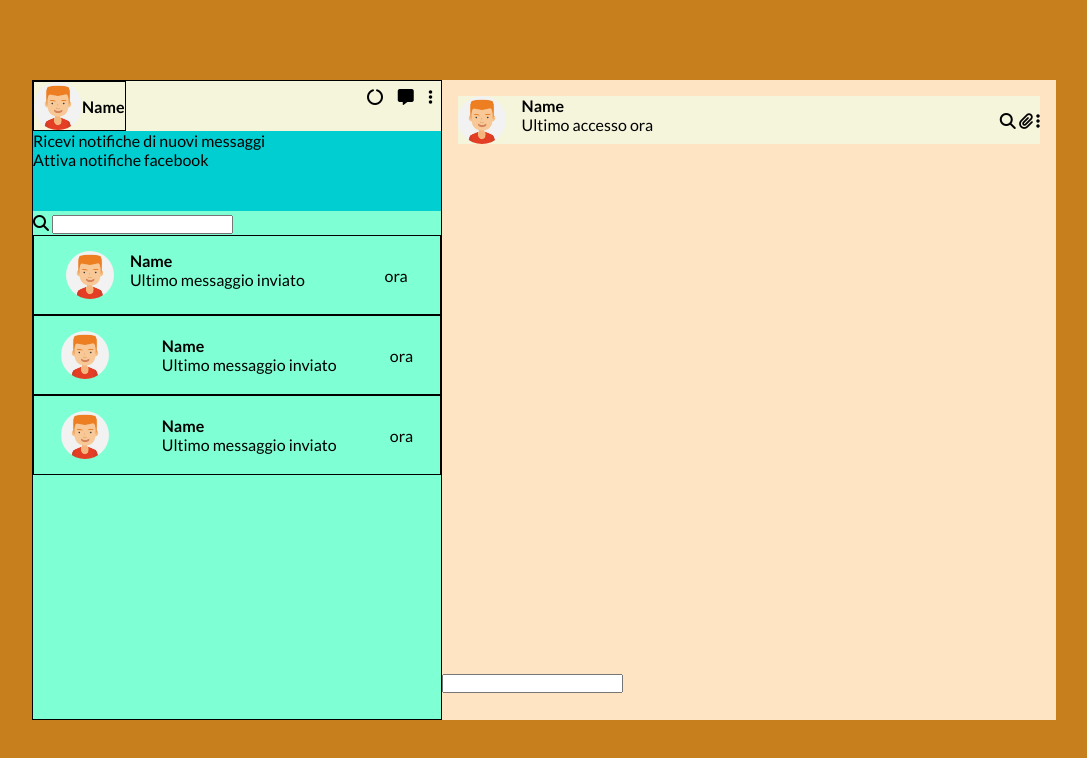
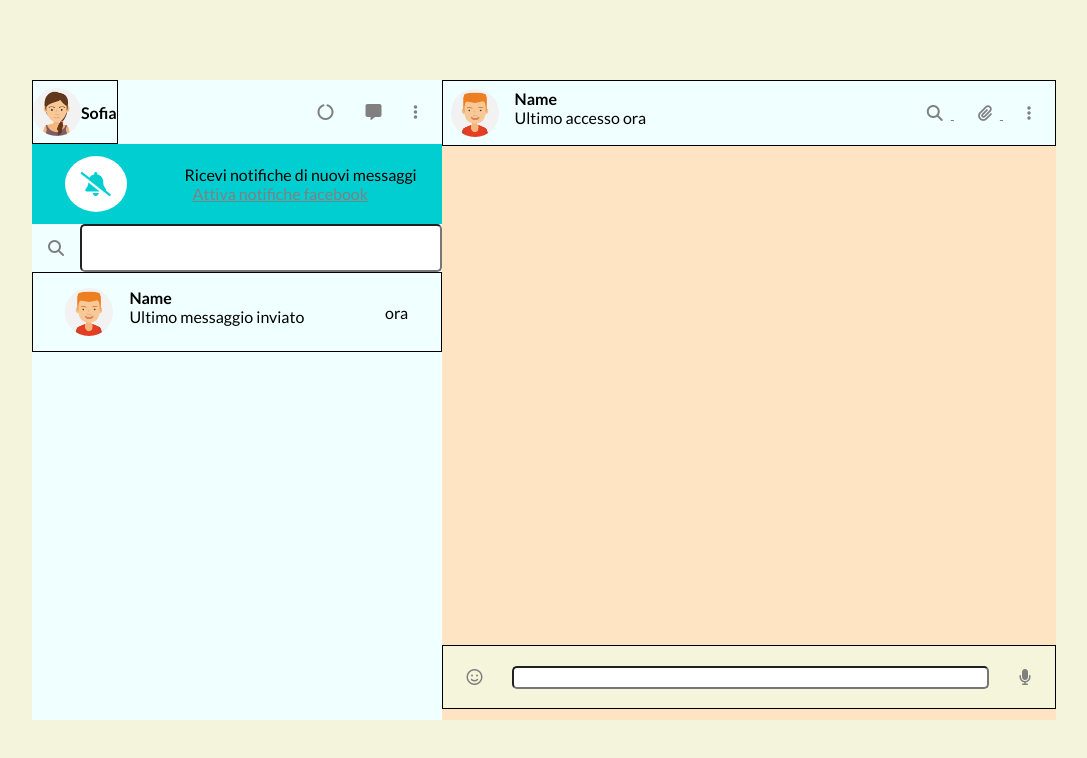
Before and after one commit to Serenajandra/vue-boolzapp, a plain HTML site: page index.html in a window 1280 px wide. Shown: the whole page, without its empty margins (96-1183 px from the left). Drawn offline with nearby package versions, Linux system fonts and the light colour scheme.

Commit message:
terminato primo layout

```diff
--- a/css/style.css
+++ b/css/style.css
@@ -18,30 +18,31 @@ img{
     height: 100vh;
     padding-top: 10vh;
   /* DEBUG */
-    background-color: rgb(198, 127, 28);
+    background-color:rgb(244, 244, 221);
 }
 .app-container{
     display: flex;
     width: 80%;
     height: 80vh;
     margin: 0 auto;
+    background-color: azure;
+}
+a, i{
+    color: gray;
+    padding: 0.5rem
 }
 
 /* MENU LATERALE */
 
 .side-menu{
     width: 40%;
-    /* max-height: 90vh; */
-    /* DEBUG */
-    border: 1px solid black;
-    background-color: aquamarine;
 }
 
 /* MENU HEADER */
 .header-menu{
     width: 100%;
     /* height: 10vh; */
-    background-color: beige;
+    background-color: azure;
 
 }
 .active_item{
@@ -73,16 +74,27 @@ img{
 .main-menu{
 width: 100%;
 height: 80vh;
+
 }
 
 .notifiche{
+    display: flex;
     background-color: darkturquoise;
     width: 100%;
     min-height: 10vh;
+    justify-content: space-around;
+    align-items: center;
+}
+.fa-bell-slash{
+    background-color: white;
+    border-radius: 50%;
+    padding: 1rem;
+    font-size: 1.5rem;
+    color: darkturquoise;
 }
 
 .search-item{
- line-height: 1.5rem;
+ display: flex;
 }
 
 .chat-list{
@@ -111,19 +123,42 @@ height: 80vh;
 main{
     width: 60%;
     height: 100%;
-    overflow-y: scroll;
+
     background-color: bisque;
 }
 
 .avatar-active-card{
-    height: 20%;
+    height: 10%;
     display: flex;
     justify-content: space-between;
-    margin: 1rem;
+    padding: .5rem;
     align-items: center;
-    background-color: beige;
+    background-color: azure;
+    border: 1px solid black;
 }
 .opened-chat{
     width: 100%;
-    height: 80%;
+    height: 78%;
+    overflow-y: scroll;
 }
+
+Footer{
+    display: flex;
+    height: 10%;
+    width: 100%;
+    padding: 0.5rem;
+    border: 1px solid black;
+    background-color: beige;
+    justify-content: space-around;
+    align-items: center;
+}
+.write-message{
+    width: 80%;
+    margin: 0 auto;
+    text-align: center;
+}
+input{
+    border-radius: 5px;
+    width: 100%;
+    line-height: 1.2rem;
+}
--- a/index.html
+++ b/index.html
@@ -22,13 +22,19 @@
                 <div class="header-menu">
                     <div class="active_item">
                         <div class="owner-card">
-                            <img class="avatar_img" src="img/avatar_1.jpg" alt="">
-                            <h4>Name</h4>
+                            <img class="avatar_img" src="img/avatar_io.jpg" alt="">
+                            <h4>Sofia</h4>
                         </div>
                         <div class="right_menu">
+                            <a href="">
                                 <i class="fa-solid fa-circle-notch"></i>
+                            </a>
+                            <a href="">
                                 <i class="fa-solid fa-message"></i>
+                            </a>
+                            <a href="">
                                 <i class="fa-solid fa-ellipsis-vertical"></i>
+                            </a>
                         </div>
                     </div>
                 </div>
@@ -37,11 +43,18 @@
                 <!-- Main-menu -->
                 <div class="main-menu">
                     <div class="notifiche">
+                        <a href="">
+                            <i class="fa-solid fa-bell-slash"></i>
+                            </a>
+                        <div>
                             <p>Ricevi notifiche di nuovi messaggi</p>
-                        <p>Attiva notifiche facebook</p>
+                            <a href="">Attiva notifiche facebook</a>
+                        </div>
                     </div>
                     <div class="search-item">
+                        <a href="">
                             <i class="fa-solid fa-magnifying-glass"></i>
+                        </a>
                         <label for="search"></label>
                         <input type="text" id="search">
                     </div>
@@ -57,26 +70,6 @@
                                 </div>
                                 <div class="date">ora</div>
 
-                            </div>
-                        </li>
-                        <li>
-                            <div class="avatar-in-list">
-                                <img class="avatar_img" src="img/avatar_1.jpg" alt="">
-                                <div>
-                                    <h4>Name</h4>
-                                    <p>Ultimo messaggio inviato</p>
-                                </div>
-                                <div class="date">ora</div>
-                            </div>
-                        </li>
-                        <li>
-                            <div class="avatar-in-list">
-                                <img class="avatar_img" src="img/avatar_1.jpg" alt="">
-                                <div>
-                                    <h4>Name</h4>
-                                    <p>Ultimo messaggio inviato</p>
-                                </div>
-                                <div class="date">ora</div>
                             </div>
                         </li>
                     </ul>
@@ -95,9 +88,15 @@
                             </div>
                         </div>
                        <div class="menu-icon">
+                            <a href="">
                                 <i class="fa-solid fa-magnifying-glass"></i>
+                            </a>
+                            <a href="">
                                 <i class="fa-solid fa-paperclip"></i>
+                            </a>
+                            <a href="">
                                 <i class="fa-solid fa-ellipsis-vertical"></i>
+                            </a>
                        </div>
                    </div>
                </header>
@@ -105,8 +104,17 @@
 
                </div>
                <footer>
+                    <a href="">
+                        <i class="fa-regular fa-face-smile"></i>
+                    </a>
+
+                    <div class="write-message">
                         <label for="input-text"></label>
                         <input type="text" id="input-text">
+                    </div>
+                    <a href="">
+                        <i class="fa-solid fa-microphone"></i>
+                    </a>
                 </footer>
             </main>
         </div>
```
Lines whose indentation alone changed are shown as unchanged.
